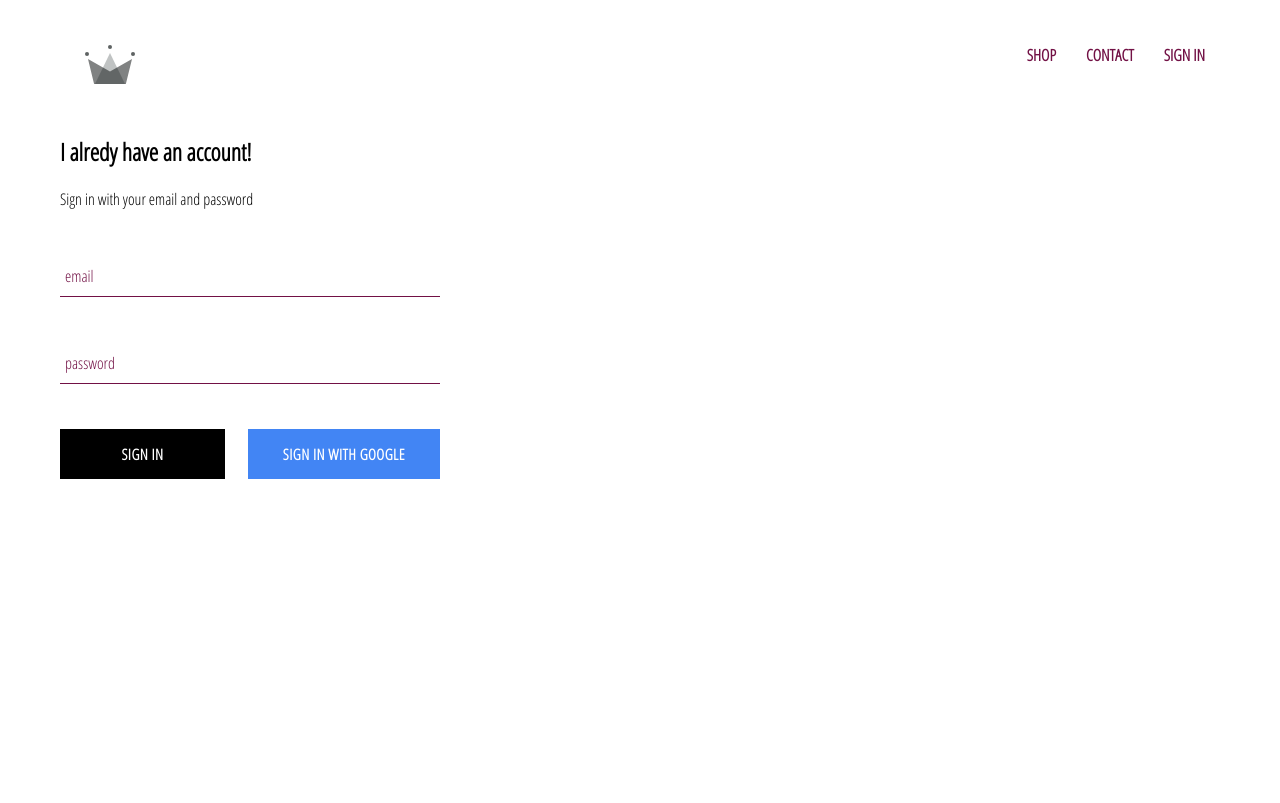
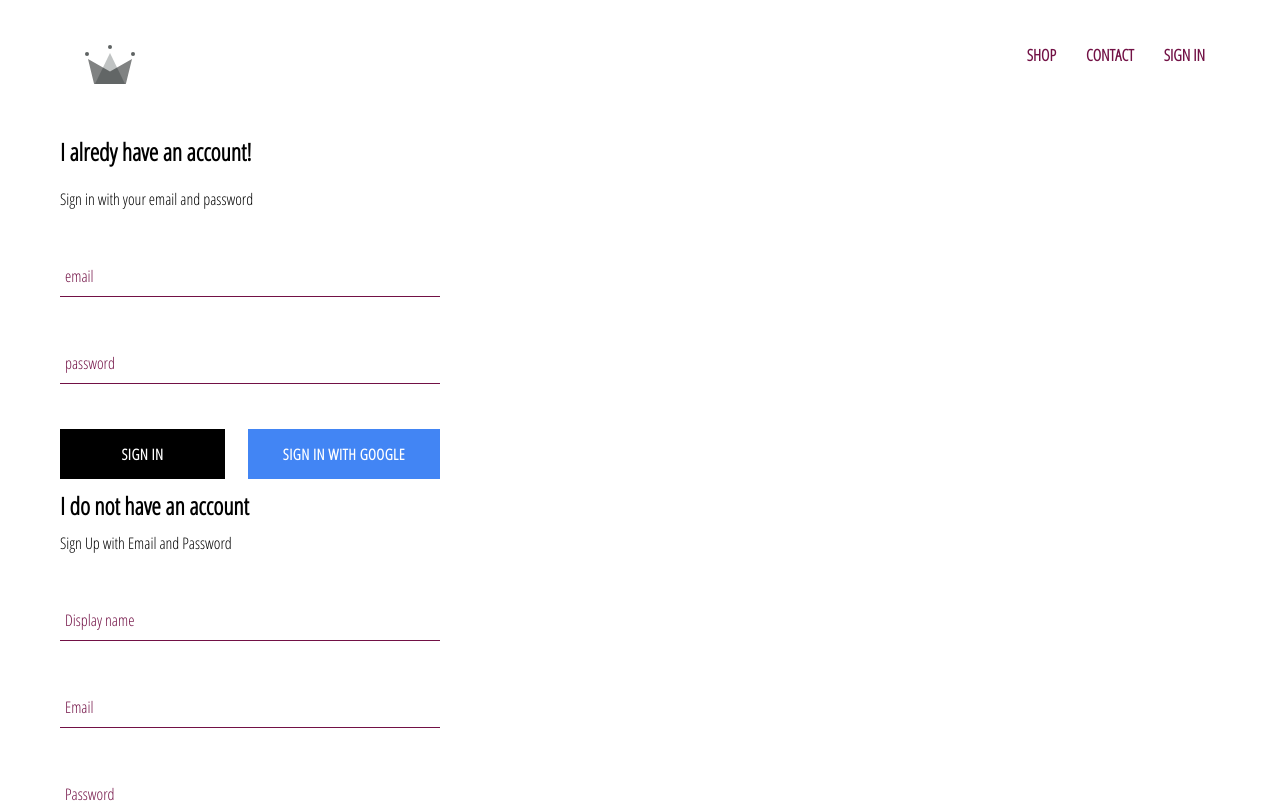
Before and after one commit to Beta-23/e-coats, a React (Create React App) app: page /signin in a window 1280 px wide. Shown: the top 803 px of the page. Built offline with nearby package versions, Linux system fonts and the light colour scheme; no server answers.

Commit message:
Incorporate the signup component with the sign-in-and-sign-up component

```diff
--- a/src/pages/sign-in-and-sign-up/sign-in-and-sign-up.component.jsx
+++ b/src/pages/sign-in-and-sign-up/sign-in-and-sign-up.component.jsx
@@ -2,12 +2,13 @@
 
 import SignIn from '../../components/sign-in/sign-in.component';
 import './sign-in-and-sign-up.styles.scss';
+import SignUp from '../../components/sign-up/sign-up.component';
 
 const SignInAndSignUpPage = () => (
     <div className='sign-in-and-sign-up'>
     <SignIn />
+    <SignUp />
     </div>
-
 );
 
 export default SignInAndSignUpPage;
```
